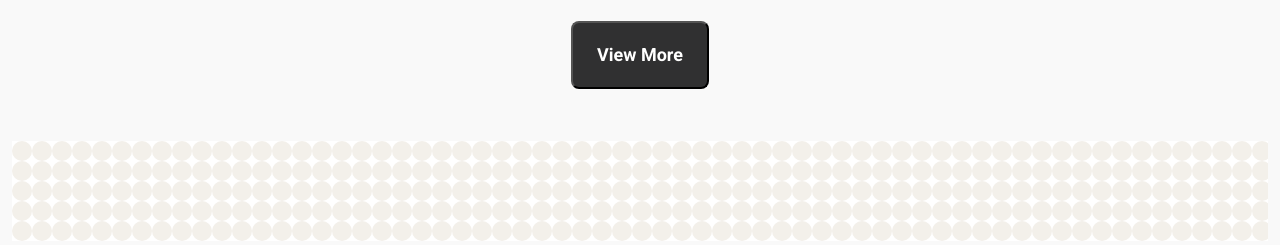
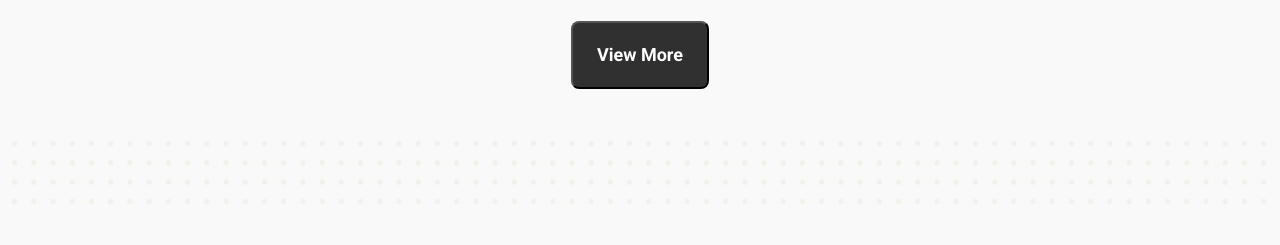
Before and after one commit to NihadGasimli/figmaTemplate, a plain HTML site: page index.html in a window 1280 px wide. Shown: the part 4940-5185 px from the top of the page. Drawn offline with nearby package versions, Linux system fonts and the light colour scheme.

Commit message:
Edited divider

```diff
--- a/assets/css/style.css
+++ b/assets/css/style.css
@@ -770,14 +770,9 @@
 
 /*end of section6*/
 /*ert*/
-ert {
-    background-image: url(../images/Ellipse\ 7.svg);
-    background-color: #fff;
-    display: flex;
-    background-size: 20px;
-    height: 100px;
-    padding: 0px;
+ert img{
     margin-top: 52px;
+    width: 100%;
 }
 
 /*end of ert*/
--- a/index.html
+++ b/index.html
@@ -245,7 +245,7 @@
         </section>
 
         <ert>
-
+            <img src="./assets/images/Divider.png" />
         </ert>
 
         <section class="sec7">
```
Also changed, not shown: assets/images/Divider.png (added).
